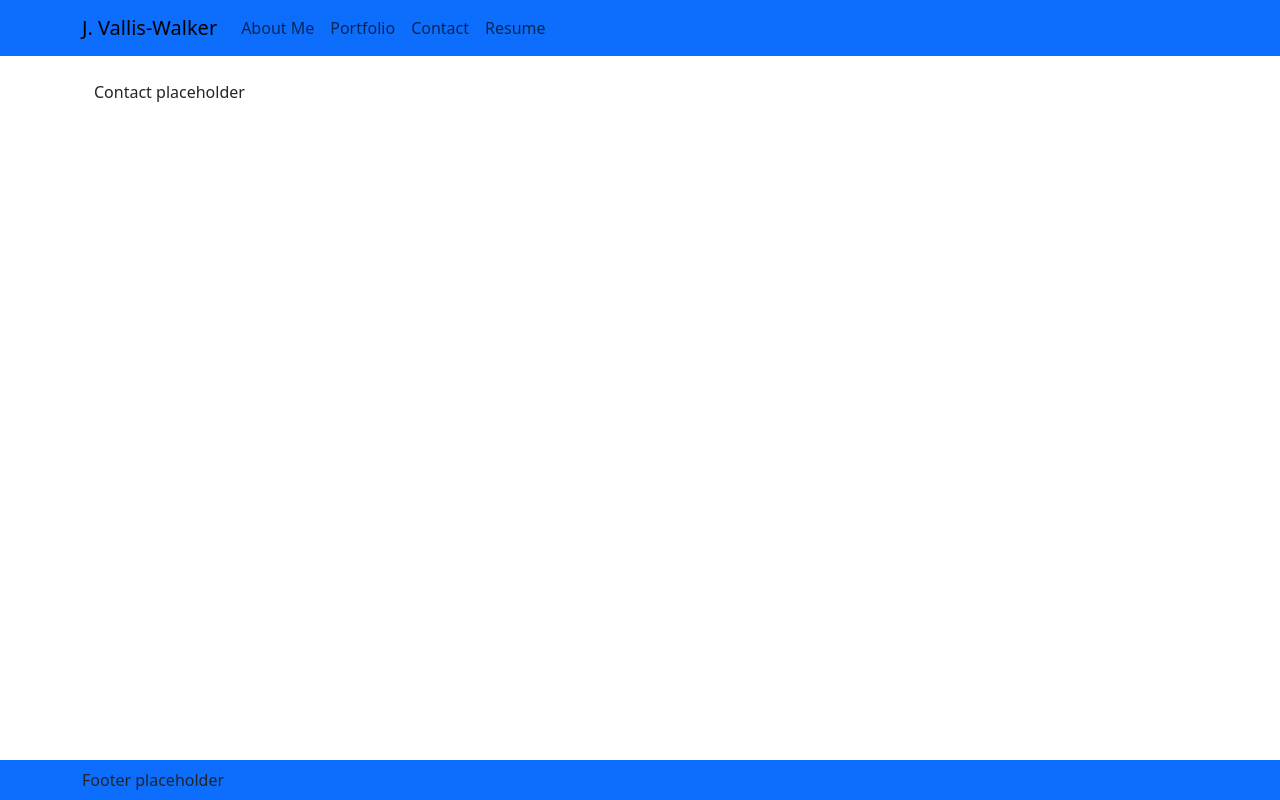
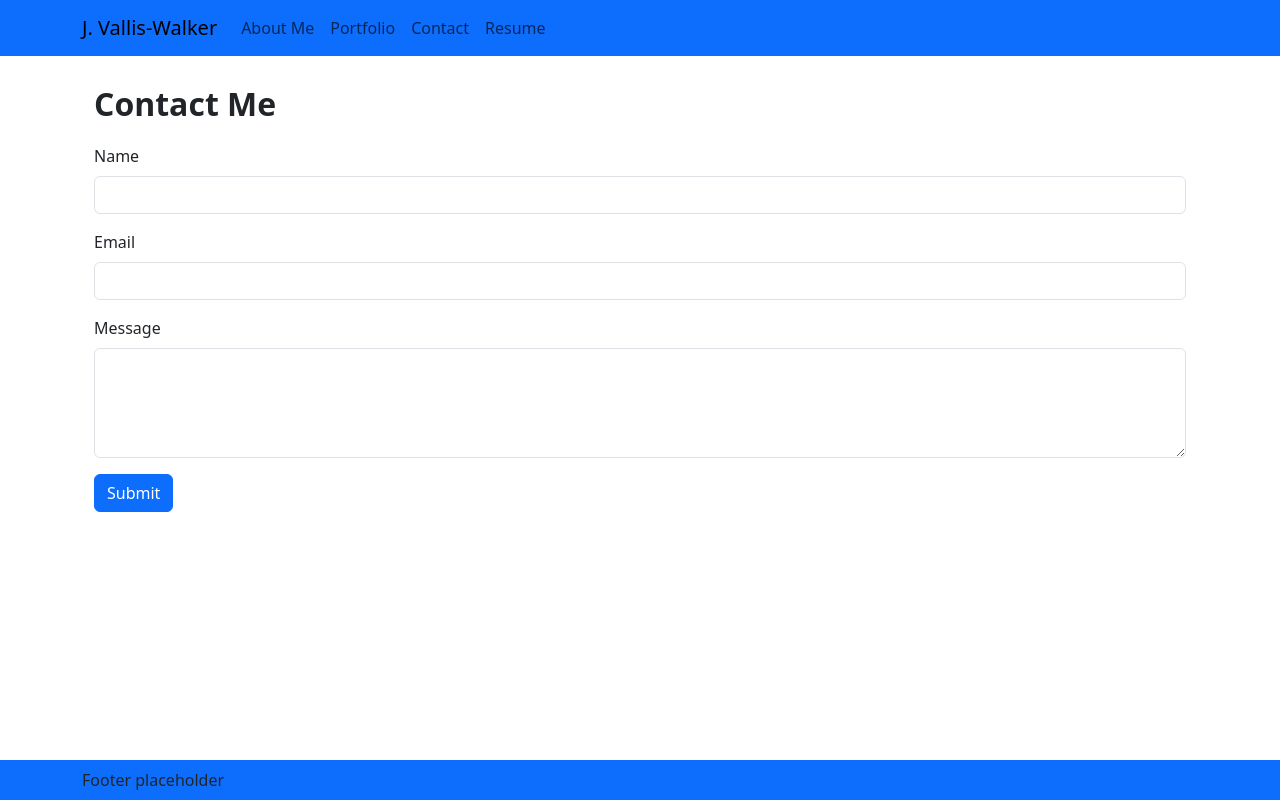
Before and after one commit to jvalliswalker/Portfolio, a React (Vite) app: page /contact in a window 1280 px wide. Built offline with nearby package versions, Linux system fonts and the light colour scheme.

Commit message:
build out basic form

```diff
--- a/src/pages/Contact.jsx
+++ b/src/pages/Contact.jsx
@@ -1,5 +1,38 @@
+import { useOutletContext } from "react-router";
+
 function Contact() {
-  return <div>Contact placeholder</div>;
+  const [styleHandler] = useOutletContext();
+
+  const style = styleHandler.contact;
+
+  return (
+    <div>
+      <div class="mb-3 fw-bold fs-2">Contact Me</div>
+      <form>
+        <div class="mb-3">
+          <label for="contactInputName" class="form-label">
+            Name
+          </label>
+          <input type="email" class="form-control" id="contactInputName" />
+        </div>
+        <div class="mb-3">
+          <label for="contactInputEmail" class="form-label">
+            Email
+          </label>
+          <input type="email" class="form-control" id="contactInputEmail" />
+        </div>
+        <div class="mb-3">
+          <label class="form-label" for="contactInputMessage">
+            Message
+          </label>
+          <textarea class="form-control" id="contactInputMessage" rows="4" />
+        </div>
+        <button type="submit" class="btn btn-primary">
+          Submit
+        </button>
+      </form>
+    </div>
+  );
 }
 
 export default Contact;
```
